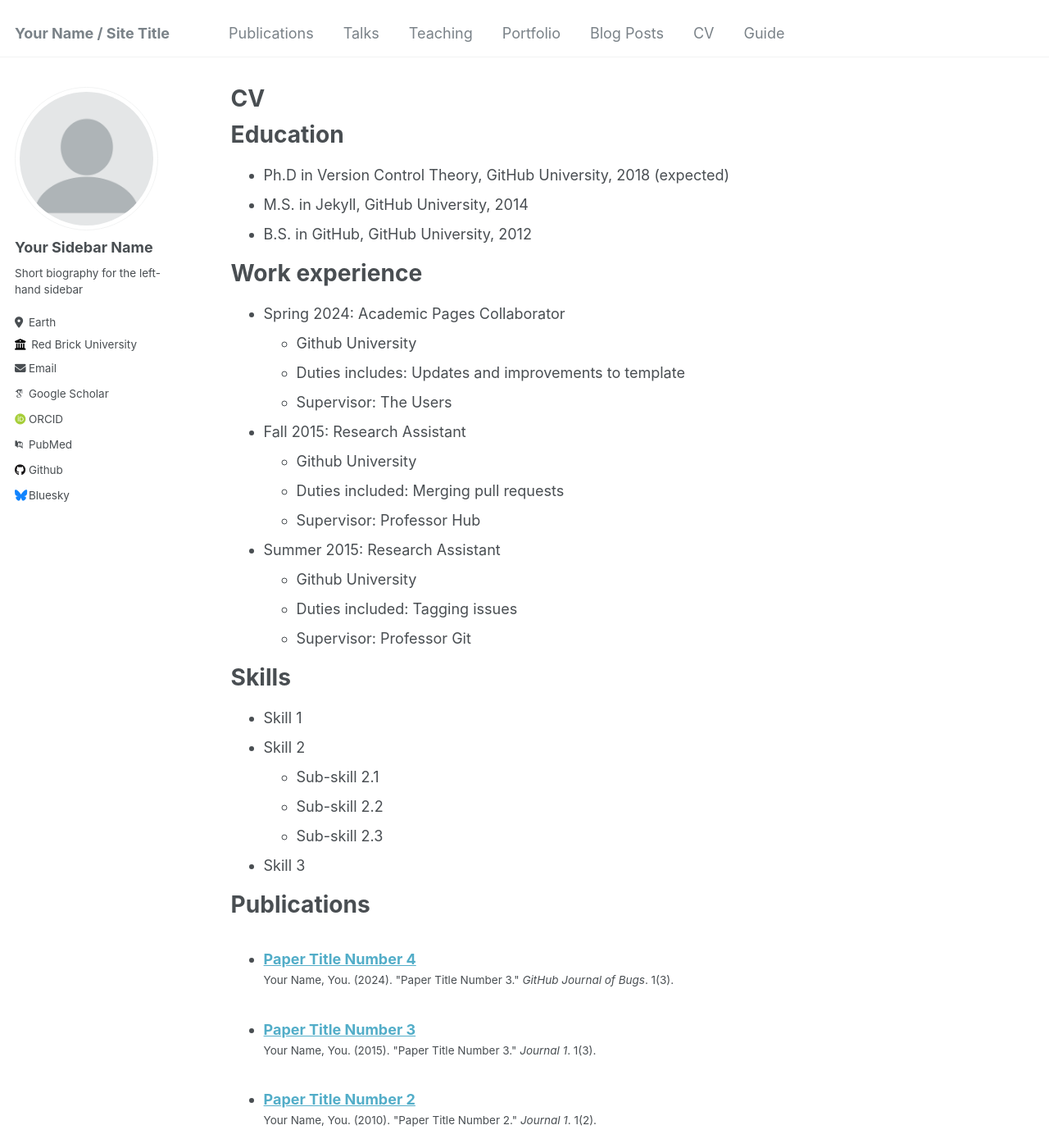
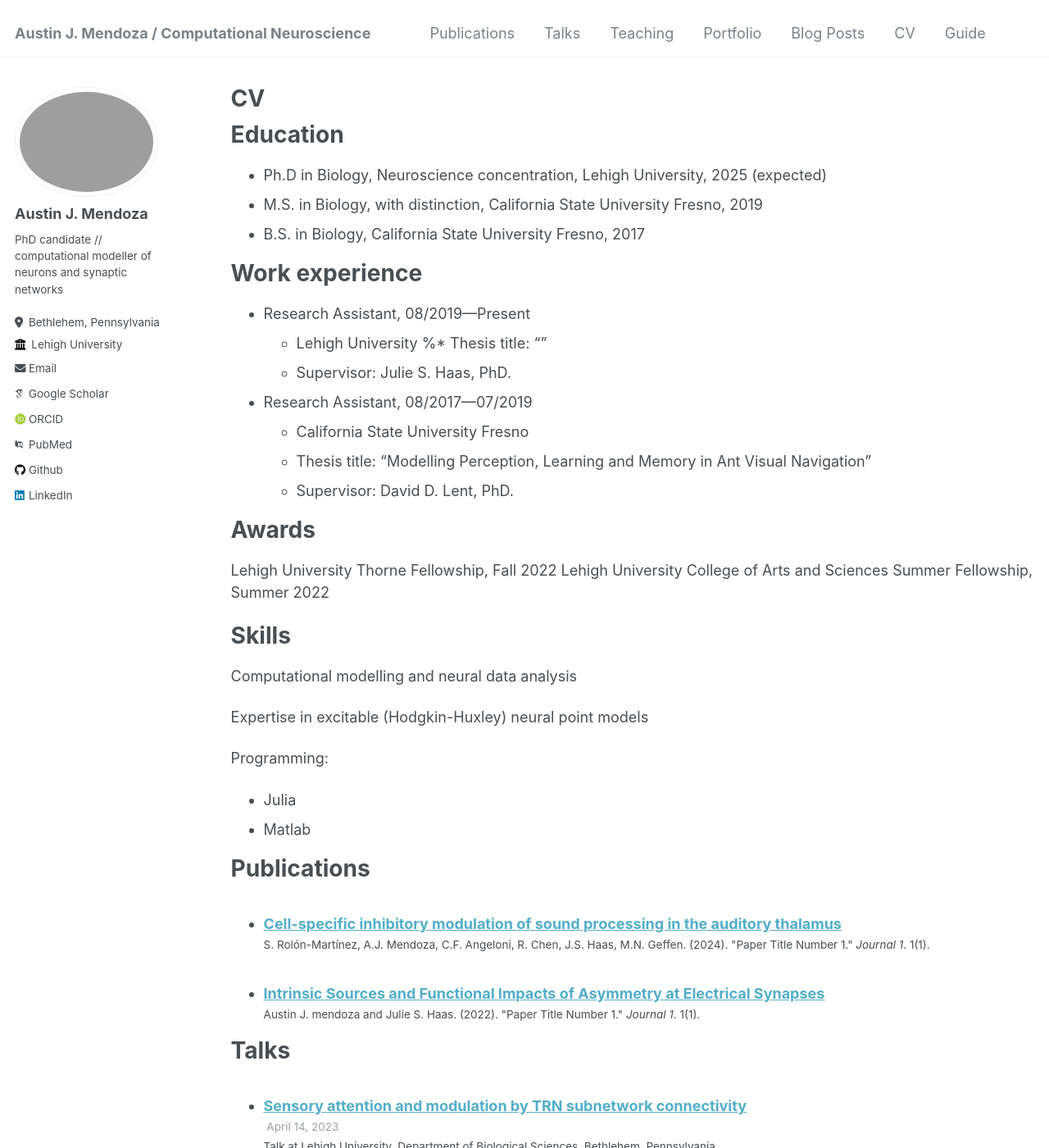
Before and after one commit to Arstan67/Arstan67.github.io, a Jekyll site: the page built from _pages/cv.md, in a window 1280 px wide and 1400 px high. Shown: the whole window at 82% size. Built offline with Jekyll 4.4.1, drawn with Linux system fonts in a browser that asks for light colours; some web fonts are replaced; some of the changed text lies outside the part shown.

Commit message:
Site data added

```diff
--- a/_config.yml
+++ b/_config.yml
@@ -8,46 +8,46 @@
 
 # Basic Site Settings
 locale                   : "en-US"
-title                    : "Your Name / Site Title"
+title                    : "Austin J. Mendoza / Computational Neuroscience"
 title_separator          : "-"
-name                     : &name "Your Name"
+name                     : &name "Austin J. Mendoza"
 description              : &description "personal description"
-url                      : https://academicpages.github.io # the base hostname & protocol for your site e.g. "https://mmistakes.github.io"
+url                      : https://arstan67.github.io # the base hostname & protocol for your site e.g. "https://mmistakes.github.io"
 baseurl                  : "" # the subpath of your site, e.g. "/blog"
-repository               : "academicpages/academicpages.github.io"
+repository               : "Arstan67/Arstan67.github.io"
 
 # Site Author - The following control what appear as part of the author content on the side bar.
 #               If a field is blank the icon and link will not appear, otherwise it will be shown.
 #               Additional customization can be done by editing /_includes/author-profile.html
 author:
   # Biographic information
-  avatar           : "profile.png"
-  name             : "Your Sidebar Name"
+  avatar           : "Austin_Mendoza.jpg"
+  name             : "Austin J. Mendoza"
   pronouns         : # example: "she/her"
-  bio              : "Short biography for the left-hand sidebar"
-  location         : "Earth"
-  employer         : "Red Brick University"
+  bio              : "PhD candidate // computational modeller of neurons and synaptic networks"
+  location         : "Bethlehem, Pennsylvania"
+  employer         : "Lehigh University"
   uri              : # URL
-  email            : "none@example.org"
+  email            : "ajma19@lehigh.edu"
 
   # Academic websites
   arxiv            : # URL - Update with the correct link to your profile
-  googlescholar    : "https://scholar.google.com/citations?user=PS_CX0AAAAAJ"
+  googlescholar    : "https://scholar.google.com/citations?user=uO7A5wYAAAAJ"
   impactstory      : # URL
-  orcid            : "http://orcid.org/yourorcidurl"
-  pubmed           : "https://www.ncbi.nlm.nih.gov/pubmed/?term=john+snow"
+  orcid            : "http://orcid.org/0000-0001-6823-6624"
+  pubmed           : "https://www.ncbi.nlm.nih.gov/pubmed/?term=Mendoza+AJ"
   researchgate     : # URL
 
   # Repositories and software development
   bitbucket        : # Username - Update with your username on the site
   codepen          : # Username
   dribbble         : # Username
-  github           : "academicpages"
+  github           : "Arstan67"
   kaggle           : # Username
   stackoverflow    : # User number or user number and name (i.e., use "1" or "1/jeff-atwood")
 
   # Social media
-  bluesky          : "bsky.app" # Replace this with you Bluesky username
+  bluesky          : # Replace this with you Bluesky username
   facebook         : # Username
   flickr           : # Username
   foursquare       : # Username
@@ -56,7 +56,7 @@ author:
   keybase          : # Username
   instagram        : # Username
   lastfm           : # Username
-  linkedin         : # Username
+  linkedin         : "austinjmendoza" # Username
   mastodon         : # URL
   medium           : # URL
   pinterest        : # Username
@@ -77,7 +77,7 @@ author:
 teaser                   :  # filename of teaser fallback teaser image placed in /images/, .e.g. "500x300.png"
 breadcrumbs              : false # true, false (default)
 words_per_minute         : 160
-future                   : true
+future                   : false
 read_more                : "disabled" # if enabled, adds "Read more" links to excerpts
 talkmap_link             : false #change to true to add link to talkmap on talks page
 comments:
@@ -211,6 +211,9 @@ collections:
   talks:
     output: true
     permalink: /:collection/:path/
+  posters:
+    output: true
+    permalink: /:collection/:path/
 
 
 # Defaults
@@ -268,7 +271,14 @@ defaults:
       layout: talk
       author_profile: true
       share: true
-
+  # _posters
+  - scope:
+      path: ""
+      type: posters
+    values:
+      layout: talk
+      author_profile: true
+      share: true
 
 # Sass/SCSS
 sass:
--- a/_pages/cv.md
+++ b/_pages/cv.md
@@ -11,35 +11,36 @@ redirect_from:
 
 Education
 ======
-* Ph.D in Version Control Theory, GitHub University, 2018 (expected)
-* M.S. in Jekyll, GitHub University, 2014
-* B.S. in GitHub, GitHub University, 2012
+* Ph.D in Biology, Neuroscience concentration, Lehigh University, 2025 (expected)
+* M.S. in Biology, with distinction, California State University Fresno, 2019
+* B.S. in Biology, California State University Fresno, 2017
 
 Work experience
 ======
-* Spring 2024: Academic Pages Collaborator
-  * Github University
-  * Duties includes: Updates and improvements to template
-  * Supervisor: The Users
+* Research Assistant, 08/2019---Present
+  * Lehigh University
+  %* Thesis title: ""
+  * Supervisor: Julie S. Haas, PhD.
 
-* Fall 2015: Research Assistant
-  * Github University
-  * Duties included: Merging pull requests
-  * Supervisor: Professor Hub
+* Research Assistant, 08/2017---07/2019
+  * California State University Fresno
+  * Thesis title: "Modelling Perception, Learning and Memory in Ant Visual Navigation"
+  * Supervisor: David D. Lent, PhD.
 
-* Summer 2015: Research Assistant
-  * Github University
-  * Duties included: Tagging issues
-  * Supervisor: Professor Git
+Awards
+======
+Lehigh University Thorne Fellowship, Fall 2022
+Lehigh University College of Arts and Sciences Summer Fellowship, Summer 2022
 
 Skills
 ======
-* Skill 1
-* Skill 2
-  * Sub-skill 2.1
-  * Sub-skill 2.2
-  * Sub-skill 2.3
-* Skill 3
+Computational modelling and neural data analysis
+
+Expertise in excitable (Hodgkin-Huxley) neural point models
+
+Programming:
+  * Julia
+  * Matlab
 
 Publications
 ======
@@ -53,12 +54,17 @@ Talks
     {% include archive-single-talk-cv.html  %}
   {% endfor %}</ul>
 
+Posters
+======
+  <ul>{% for post in site.posters reversed %}
+    {% include archive-single-talk-cv.html  %}
+  {% endfor %}</ul>
+
 Teaching
 ======
   <ul>{% for post in site.teaching reversed %}
     {% include archive-single-cv.html %}
   {% endfor %}</ul>
 
-Service and leadership
-======
-* Currently signed in to 43 different slack teams
+%Service and leadership
+%======
--- a/_publications/2009-10-01-paper-title-number-1.md
+++ /dev/null
@@ -1,12 +0,0 @@
----
-title: "Paper Title Number 1"
-collection: publications
-permalink: /publication/2009-10-01-paper-title-number-1
-excerpt: 'This paper is about the number 1. The number 2 is left for future work.'
-date: 2009-10-01
-venue: 'Journal 1'
-paperurl: 'http://academicpages.github.io/files/paper1.pdf'
-citation: 'Your Name, You. (2009). &quot;Paper Title Number 1.&quot; <i>Journal 1</i>. 1(1).'
----
-
-The contents above will be part of a list of publications, if the user clicks the link for the publication than the contents of section will be rendered as a full page, allowing you to provide more information about the paper for the reader. When publications are displayed as a single page, the contents of the above "citation" field will automatically be included below this section in a smaller font.
--- a/_publications/2010-10-01-paper-title-number-2.md
+++ /dev/null
@@ -1,12 +0,0 @@
----
-title: "Paper Title Number 2"
-collection: publications
-permalink: /publication/2010-10-01-paper-title-number-2
-excerpt: 'This paper is about the number 2. The number 3 is left for future work.'
-date: 2010-10-01
-venue: 'Journal 1'
-paperurl: 'http://academicpages.github.io/files/paper2.pdf'
-citation: 'Your Name, You. (2010). &quot;Paper Title Number 2.&quot; <i>Journal 1</i>. 1(2).'
----
-
-The contents above will be part of a list of publications, if the user clicks the link for the publication than the contents of section will be rendered as a full page, allowing you to provide more information about the paper for the reader. When publications are displayed as a single page, the contents of the above "citation" field will automatically be included below this section in a smaller font.
--- a/_publications/2015-10-01-paper-title-number-3.md
+++ /dev/null
@@ -1,12 +0,0 @@
----
-title: "Paper Title Number 3"
-collection: publications
-permalink: /publication/2015-10-01-paper-title-number-3
-excerpt: 'This paper is about the number 3. The number 4 is left for future work.'
-date: 2015-10-01
-venue: 'Journal 1'
-paperurl: 'http://academicpages.github.io/files/paper3.pdf'
-citation: 'Your Name, You. (2015). &quot;Paper Title Number 3.&quot; <i>Journal 1</i>. 1(3).'
----
-
-The contents above will be part of a list of publications, if the user clicks the link for the publication than the contents of section will be rendered as a full page, allowing you to provide more information about the paper for the reader. When publications are displayed as a single page, the contents of the above "citation" field will automatically be included below this section in a smaller font.
--- /dev/null
+++ b/_publications/2022-02-08-Asymmetry.md
@@ -0,0 +1,10 @@
+---
+title: "Intrinsic Sources and Functional Impacts of Asymmetry at Electrical Synapses"
+collection: publications
+permalink: /publication/2022-02-08-Asymmetry
+excerpt: 'Asymmetry, or unequal transmission of current between two coupled neurons, is a property of electrical synapses often noted but seldom explored. Here, we show that multiple intrinsic factors can either produce, or mask, asymmetry. Spike timing and rhythmic synchrony are both affected by asymmetric connections between neurons. These results highlight important consequences of asymmetry that are likely to be recapitulated within coupled networks throughout the brain.'
+date: 2022-02-08
+venue: 'eNeuro'
+paperurl: 'https://www.eneuro.org/content/9/2/ENEURO.0469-21.2022'
+citation: 'Austin J. mendoza and Julie S. Haas. (2022). &quot;Paper Title Number 1.&quot; <i>Journal 1</i>. 1(1).'
+---
--- a/_publications/2024-02-17-paper-title-number-4.md
+++ /dev/null
@@ -1,12 +0,0 @@
----
-title: "Paper Title Number 4"
-collection: publications
-permalink: /publication/2024-02-17-paper-title-number-4
-excerpt: 'This paper is about fixing template issue #693.'
-date: 2024-02-17
-venue: 'GitHub Journal of Bugs'
-paperurl: 'http://academicpages.github.io/files/paper3.pdf'
-citation: 'Your Name, You. (2024). &quot;Paper Title Number 3.&quot; <i>GitHub Journal of Bugs</i>. 1(3).'
----
-
-The contents above will be part of a list of publications, if the user clicks the link for the publication than the contents of section will be rendered as a full page, allowing you to provide more information about the paper for the reader. When publications are displayed as a single page, the contents of the above "citation" field will automatically be included below this section in a smaller font.
--- /dev/null
+++ b/_publications/2024-06-20-Cell-specific.md
@@ -0,0 +1,10 @@
+---
+title: "Cell-specific inhibitory modulation of sound processing in the auditory thalamus"
+collection: publications
+permalink: /publication/2024-06-20-Cell-specific.md
+excerpt: 'Inhibition along the auditory pathway is crucial for processing of acoustic information. Within the auditory thalamus, a key region in the central auditory pathway, inhibition is provided by the thalamic reticular nucleus (TRN), comprised of two large classes of inhibitory neurons, parvalbumin (PVTRN) and somatostatin (SSTTRN) positive. In the auditory cortex, PV and SST neurons differentially shape auditory processing. We found that the ventral MGB, the thalamic region in the direct ascending auditory pathway, receives inputs predominantly from PVTRN neurons, whereas SSTTRN neurons project to the dorso-medial regions of MGB. Consistently, inactivating PVTRN neurons increased sound-evoked activity in over a third of neurons in the vMGB, with another large fraction of neurons being suppressed. By contrast, inactivating SSTTRN neuronal activity largely reduced tone-evoked activity in vMGB neurons. Cell type-specific computational models revealed candidate circuit mechanisms for generating the bi-directional effects of TRN inactivation on MGB sound responses. These differential inhibitory pathways within the auditory thalamus suggest a cell-specific role for thalamic inhibition in auditory computation and behavior.'
+date: 2024-06-20
+venue: 'BioRxiv'
+paperurl: 'https://www.biorxiv.org/content/10.1101/2024.06.29.601250v1'
+citation: 'S. Rolón-Martínez, A.J. Mendoza, C.F. Angeloni, R. Chen, J.S. Haas, M.N. Geffen. (2024). &quot;Paper Title Number 1.&quot; <i>Journal 1</i>. 1(1).'
+---
--- /dev/null
+++ b/_talks/2023-04-14-Thorne-talk.md
@@ -0,0 +1,9 @@
+---
+title: "Sensory attention and modulation by TRN subnetwork connectivity"
+collection: talks
+type: "Talk"
+permalink: /talks/2023-04-14-Thorne-talk.md
+venue: "Lehigh University, Department of Biological Sciences"
+date: 2023-04-14
+location: "Bethlehem, Pennsylvania"
+---
```
Also changed, not shown: _posters/2023-11-SFN1.md (added, +9 -0 lines), _talks/2012-03-01-talk-1.md (deleted, +0 -11 lines), _talks/2013-03-01-tutorial-1.md (deleted, +0 -13 lines), _talks/2014-02-01-talk-2.md (deleted, +0 -13 lines), _talks/2014-03-01-talk-3.md (deleted, +0 -11 lines), _teaching/2015-spring-teaching-2.md (deleted, +0 -20 lines), 4 other files.
